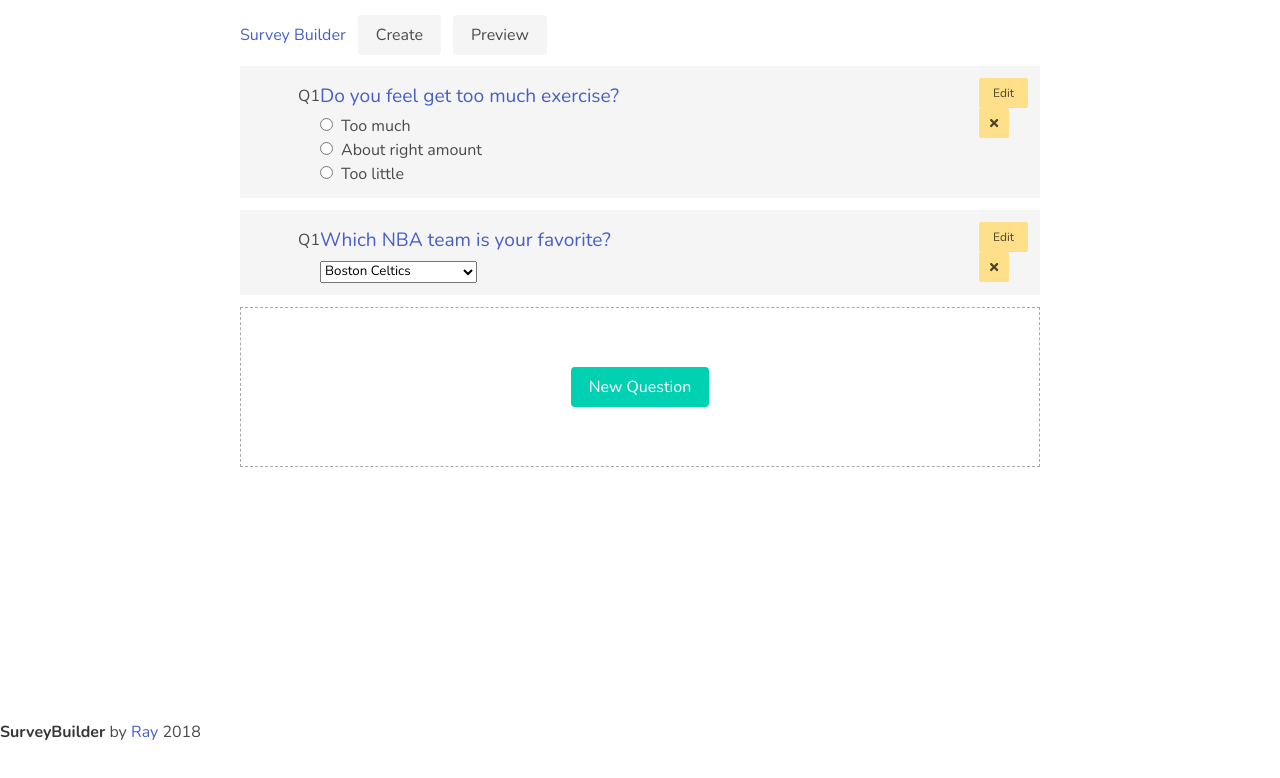
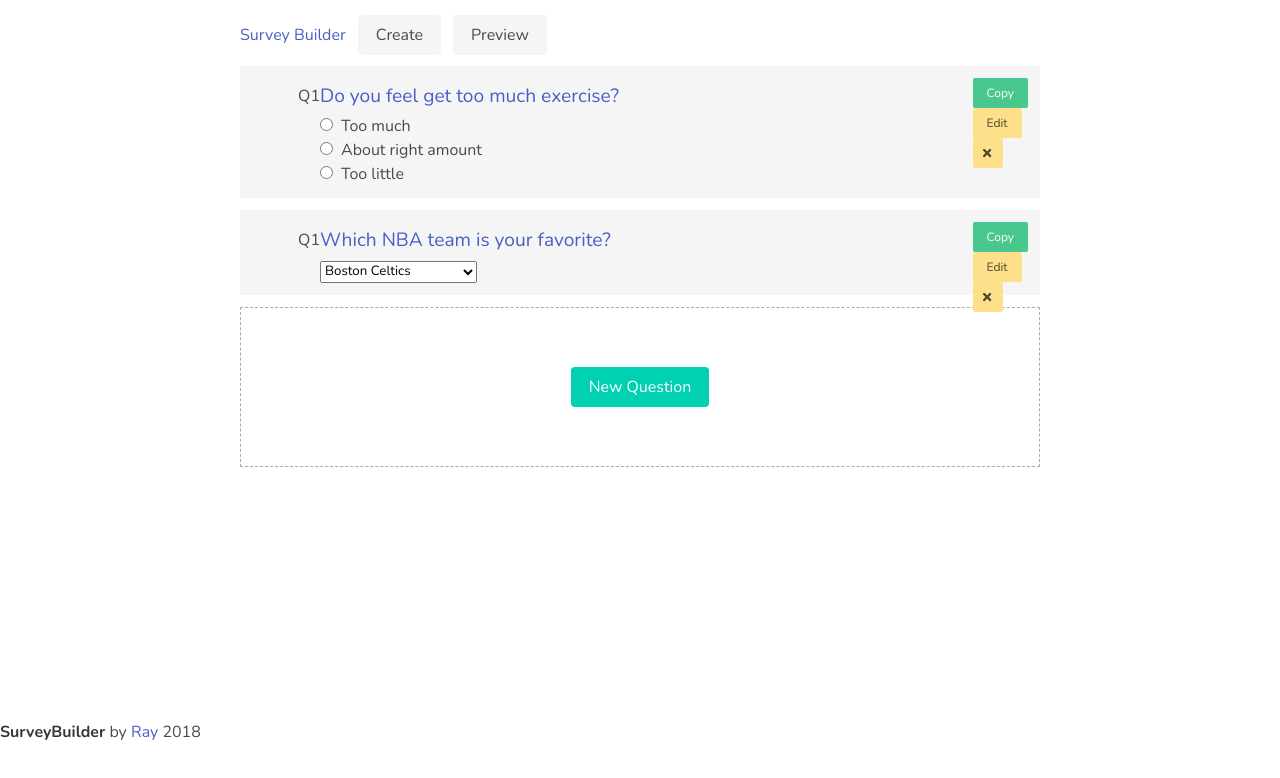
Before and after one commit to yangruidev/survey-builder, a React app: page / in a window 1280 px wide. Shown: the top 778 px of the page. Built offline with nearby package versions, Linux system fonts and the light colour scheme; some icons are missing.

Commit message:
copy combo

```diff
--- a/src/components/Pages/Edit.jsx
+++ b/src/components/Pages/Edit.jsx
@@ -15,6 +15,7 @@ import {
   updateCombo,
   editCombo,
   deleteCombo,
+  copyCombo,
   saveCombo,
   discardChange
 } from '../SurverEditor/actions/buildActions';
@@ -52,6 +53,9 @@ const mapDispatchToProps = (dispatch, ownProps) => {
     editCombo: (comboId: string) => {
       dispatch(editCombo(comboId));
     },
+    copyCombo: (comboId: string) => {
+      dispatch(copyCombo(comboId));
+    },
     deleteCombo: (comboId: string) => {
       dispatch(deleteCombo(comboId));
     },
--- a/src/components/SurverEditor/ComboContainer.jsx
+++ b/src/components/SurverEditor/ComboContainer.jsx
@@ -13,6 +13,7 @@ type Props = {
   updateCombo: (propName: string, propValue: string) => void,
   editCombo: (comboId: string) => void,
   deleteCombo: (comboId: string) => void,
+  copyCombo: (comboId: string) => void,
   saveCombo: () => void,
   //question / option
   initializeNewChoiceUnder: (id: string) => void,
@@ -28,6 +29,7 @@ const ComboContainer = (props: Props) => {
     render,
     combo,
     deleteCombo,
+    copyCombo,
     editCombo,
     saveCombo,
     discardChange,
@@ -39,6 +41,14 @@ const ComboContainer = (props: Props) => {
     <div className="well is-light">
       {render({ ...combo, ...functions, isCurrent })}
       <ButtonGroup customClass="top-right-corner">
+        {isCurrent ? null : (
+          <Button
+            type="success"
+            size="small"
+            text="Copy"
+            handleClick={() => copyCombo(combo.id)}
+          />
+        )}
         {isCurrent ? null : (
           <Button
             type="warning"
--- a/src/components/SurverEditor/ComboList.jsx
+++ b/src/components/SurverEditor/ComboList.jsx
@@ -14,6 +14,7 @@ type Props = {
   updateCombo: (propName: string, propValue: string) => void,
   editCombo: (comboId: string) => void,
   deleteCombo: (comboId: string) => void,
+  copyCombo: (comboId: string) => void,
   saveCombo: () => void,
   //question / option
   initializeNewChoiceUnder: (id: string) => void,
--- a/src/components/SurverEditor/FormEditor.jsx
+++ b/src/components/SurverEditor/FormEditor.jsx
@@ -13,6 +13,7 @@ type Props = {
   updateCombo: (propName: string, propValue: string) => void,
   editCombo: (comboId: string) => void,
   deleteCombo: (comboId: string) => void,
+  copyCombo: (comboId: string) => void,
   saveCombo: () => void,
   //question / option
   initializeNewChoiceUnder: (id: string) => void,
--- a/src/components/SurverEditor/actions/buildActions.js
+++ b/src/components/SurverEditor/actions/buildActions.js
@@ -13,6 +13,7 @@ import {
   UPDATE_QUESTION,
   SAVE_COMBO,
   UPDATE_COMBO,
+  COPY_COMBO,
   EDIT_COMBO,
   DELETE_COMBO,
   UPDATE_CHOICE,
@@ -77,6 +78,13 @@ const editCombo = (comboId: string) => {
   };
 };
 
+const copyCombo = (comboId: string) => {
+  return {
+    type: COPY_COMBO,
+    payload: { comboId }
+  };
+};
+
 const deleteCombo = (comboId: string) => {
   return {
     type: DELETE_COMBO,
@@ -115,6 +123,7 @@ export {
   removeChoice,
   updateCombo,
   editCombo,
+  copyCombo,
   deleteCombo,
   saveCombo,
   discardChange,
--- a/src/components/SurverEditor/actions/buildReducer.js
+++ b/src/components/SurverEditor/actions/buildReducer.js
@@ -10,17 +10,20 @@ import {
   UPDATE_COMBO,
   EDIT_COMBO,
   DELETE_COMBO,
+  COPY_COMBO,
+  MOVE_COMBO,
   INITIALIZE_NEW_CHOICE,
   UPDATE_CHOICE,
   REMOVE_CHOICE,
   DISCARD_CHANGE
 } from '../../SurverEditor/models/constant';
 import {
-  insertItem,
+  insertItemToArray,
   removeItemById,
   updateItemPropInArray,
   updateItemInArray,
-  createOrUpdateItemInArray
+  createOrUpdateItemInArray,
+  copyItemInArray
 } from '../../../utilities';
 
 type State = {
@@ -103,6 +106,10 @@ const buildReducer = (state: State, action: ReduxAction) => {
 
     case EDIT_COMBO:
       return { ...state, currentComboId: comboId };
+
+    case COPY_COMBO:
+      newComboList = copyItemInArray(comboList, comboId);
+      return { ...state, combos: newComboList };
 
     case DELETE_COMBO:
       newComboList = removeItemById(comboList, comboId);
--- a/src/components/SurverEditor/models/constant.js
+++ b/src/components/SurverEditor/models/constant.js
@@ -17,6 +17,8 @@ const SAVE_COMBO = 'SAVE_COMBO';
 const UPDATE_COMBO = 'UPDATE_COMBO';
 const EDIT_COMBO = 'EDIT_COMBO';
 const DELETE_COMBO = 'DELETE_COMBO';
+const COPY_COMBO = 'COPY_COMBO';
+const MOVE_COMBO = 'MOVE_COMBO';
 
 const UPDATE_CHOICE = 'UPDATE_CHOICE';
 const INITIALIZE_NEW_CHOICE = 'INITIALIZE_NEW_CHOICE';
@@ -30,6 +32,8 @@ export {
   UPDATE_QUESTION,
   SAVE_COMBO,
   UPDATE_COMBO,
+  COPY_COMBO,
+  MOVE_COMBO,
   EDIT_COMBO,
   DELETE_COMBO,
   UPDATE_CHOICE,
--- a/src/utilities.js
+++ b/src/utilities.js
@@ -1,6 +1,18 @@
-function insertItem<T>(array: Array<T>, item: T, index: number) {
+import uuidv4 from 'uuid';
+
+function insertItemToArray<T>(array: Array<T>, item: T, index: number) {
   let newArray: Array<T> = array.slice();
   newArray.splice(index, 0, item);
+  return newArray;
+}
+
+function copyItemInArray<T>(array: Array<T>, id: string) {
+  let item = Object.assign({}, array.filter(i => i.id === id)[0]);
+  item.id = uuidv4();
+  let newArray = array.slice();
+  if (item) {
+    newArray = insertItemToArray(newArray, item, array.indexOf(item) + 1);
+  }
   return newArray;
 }
 
@@ -59,7 +71,8 @@ function updateItemPropInArray<T>(
 }
 
 export {
-  insertItem,
+  insertItemToArray,
+  copyItemInArray,
   removeItemById,
   updateItemInArray,
   updateItemPropInArray,
```
